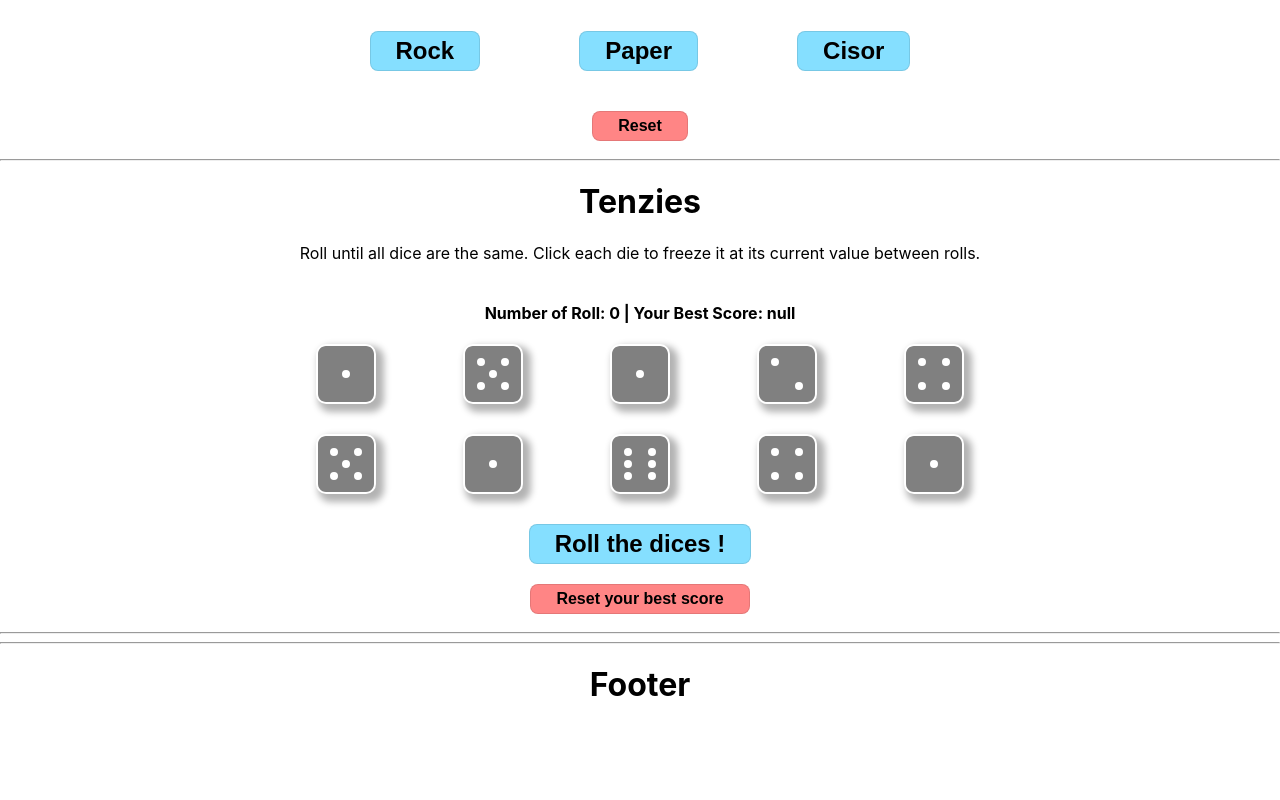
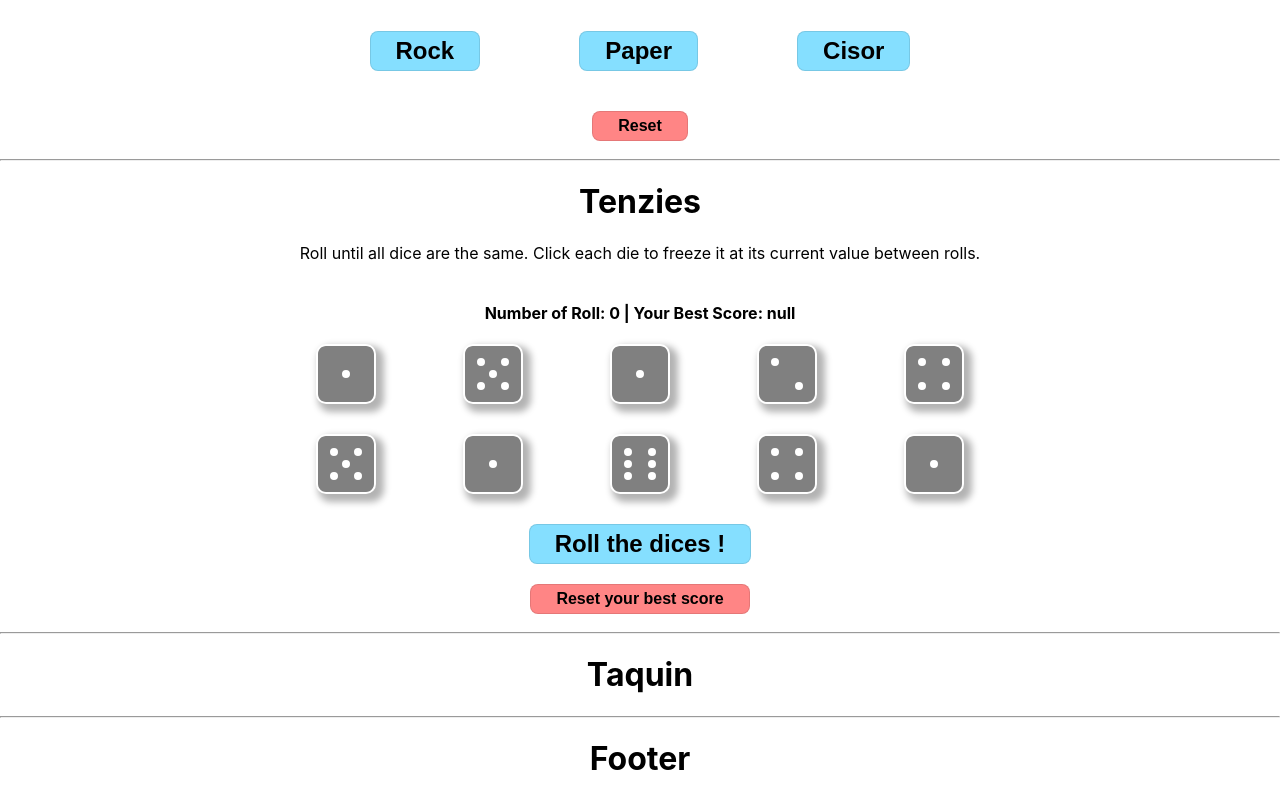
Before and after one commit to LFSchefer/reactminigame, a React (Create React App) app: page / in a window 1280 px wide. Shown: the part 273-1073 px from the top of the page. Before the commit the page ends 999 px from the top, so only its background shows below. Built offline with nearby package versions, Linux system fonts and the light colour scheme.

Commit message:
taquin TODO

```diff
--- a/src/components/Taquin.js
+++ b/src/components/Taquin.js
@@ -3,7 +3,8 @@ import * as React from 'react'
 export default function Taquin(props) {
   return (
     <div className="taquin">
-
+      <h1>Taquin</h1>
+      {/* TODO */}
     </div>
   )
 }
```
